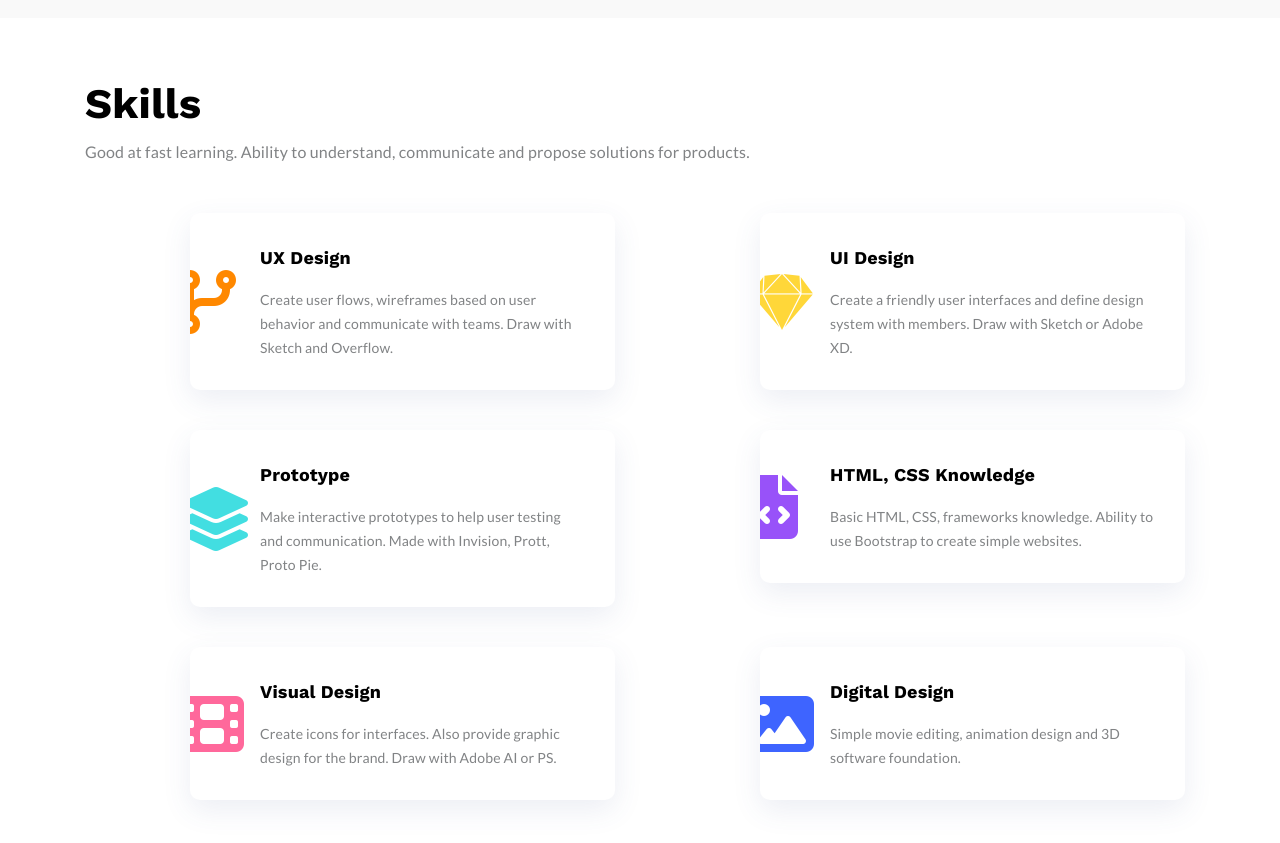
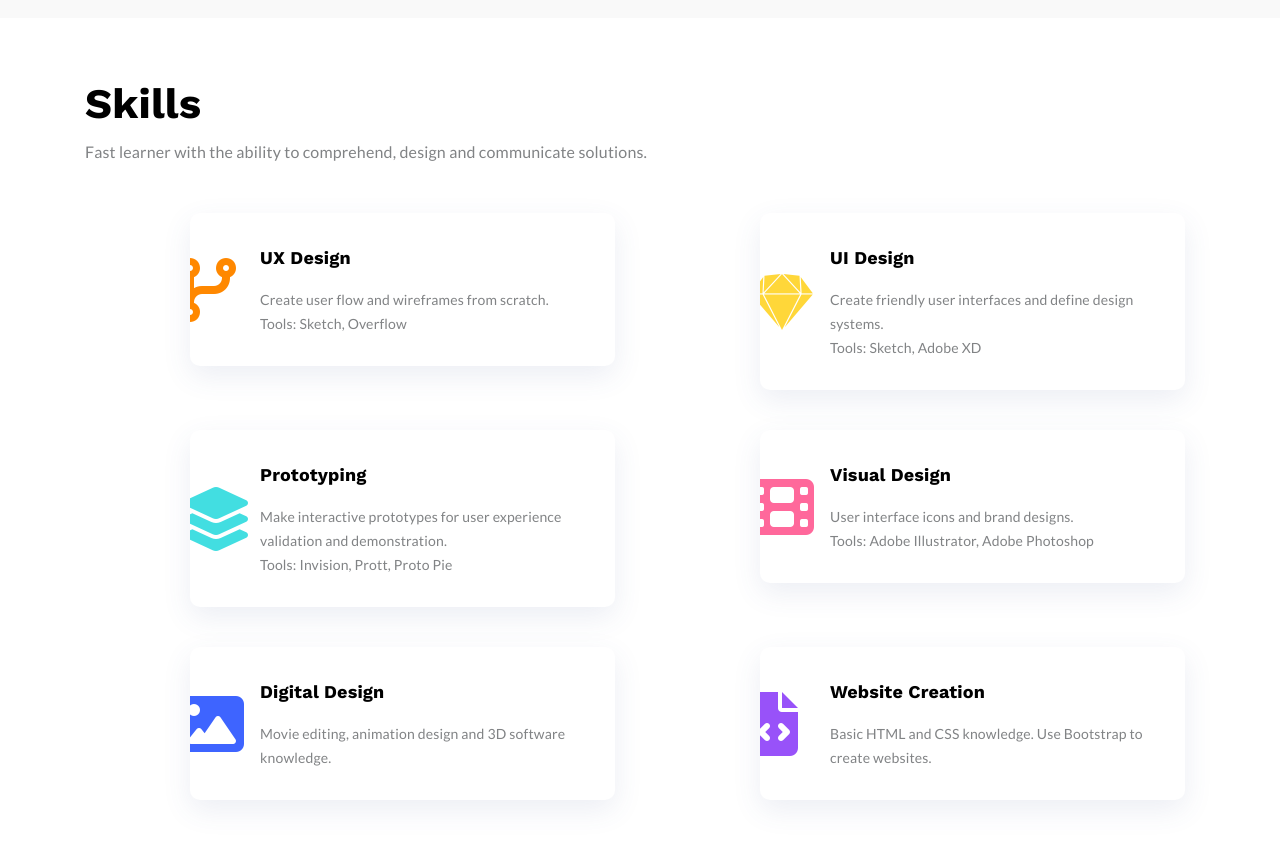
Before and after one commit to vernagong/personal-website, a plain HTML site: page index.html in a window 1280 px wide. Shown: the part 1820-2663 px from the top of the page. Drawn offline with nearby package versions, Linux system fonts and the light colour scheme; some packages are replaced by stand-ins of ours; files that its build step writes are made by us from their sources.

Commit message:
[Update] wording updated.

```diff
--- a/index.html
+++ b/index.html
@@ -74,7 +74,7 @@
                     <span class="cd-words-wrapper text-color">
                         <b class="is-visible">Verna </b>
                         <b>A Product Designer</b>
-                        <b>A Solution Provider</b>
+                        <b>A Problem Solver</b>
                     </span>
                 </h2>
 			</div>
@@ -89,7 +89,7 @@
       <div class="container">
         <div class="row">
 			<div class="title col-lg-12">
-				<h4>I hope each work has a meaning, solve problems, help customers or improve life, that can make our life more interesting.<br><br><br></h4>
+				<h4>I hope each work has a meaning, to solve problems or improve user experience, that can make our lives more interesting.<br><br><br></h4>
 			</div>
            <div class="col-lg-6">
             <div class="box wow bounceInUp" data-wow-duration="1.4s">
@@ -169,7 +169,7 @@
         <div class="row">
 			<div class="col-lg-10">
 				<h2 class="mb-2">Skills</h2>
-				<p class="mb-5">Good at fast learning. Ability to understand, communicate and propose solutions for products.</p>
+				<p class="mb-5">Fast learner with the ability to comprehend, design and communicate solutions.</p>
 			</div>
 		</div>
 
@@ -178,7 +178,7 @@
             <div class="box">
               <div class="icon"><i class="fas fa-code-branch" style="color: #ff8800;"></i></div>
               <h4 class="title">UX Design</h4>
-              <p class="description">Create user flows, wireframes based on user behavior and communicate with teams. Draw with Sketch and Overflow.</p>
+              <p class="description">Create user flow and wireframes from scratch. <br>Tools: Sketch, Overflow</p>
             </div>
           </div>
 
@@ -186,22 +186,15 @@
             <div class="box">
               <div class="icon"><i class="fab fa-sketch" style="color: #ffd739;"></i></div>
               <h4 class="title">UI Design</h4>
-              <p class="description">Create a friendly user interfaces and define design system with members. Draw with Sketch or Adobe XD.</p>
+              <p class="description">Create friendly user interfaces and define design systems. <br>Tools: Sketch, Adobe XD</p>
             </div>
           </div>
 
           <div class="col-md-6 col-lg-5 offset-lg-1 wow bounceInUp" data-wow-duration="1.4s">
             <div class="box">
               <div class="icon"><i class="fas fa-layer-group" style="color: #42dee1;"></i></div>
-              <h4 class="title">Prototype</h4>
-              <p class="description">Make interactive prototypes to help user testing and communication. Made with Invision, Prott, Proto Pie.</p>
-            </div>
-          </div>
-          <div class="col-md-6 col-lg-5 offset-lg-1 wow bounceInUp" data-wow-duration="1.4s">
-            <div class="box">
-              <div class="icon"><i class="fas fa-file-code" style="color:#9852f9;"></i></div>
-              <h4 class="title">HTML, CSS Knowledge</h4>
-              <p class="description">Basic HTML, CSS, frameworks knowledge. Ability to use Bootstrap to create simple websites.</p>
+              <h4 class="title">Prototyping</h4>
+              <p class="description">Make interactive prototypes for user experience validation and demonstration. <br>Tools: Invision, Prott, Proto Pie</p>
             </div>
           </div>
 
@@ -209,7 +202,7 @@
             <div class="box">
                 <div class="icon"><i class="fas fa-film" style="color: #ff689b;"></i></div>
               <h4 class="title">Visual Design</h4>
-              <p class="description">Create icons for interfaces. Also provide graphic design for the brand. Draw with Adobe AI or PS.</p>
+              <p class="description">User interface icons and brand designs. <br>Tools: Adobe Illustrator, Adobe Photoshop</p>
             </div>
           </div>
 
@@ -217,7 +210,15 @@
             <div class="box">
               <div class="icon"><i class="fas fa-image" style="color: #3e64ff;"></i></div>
               <h4 class="title">Digital Design</h4>
-              <p class="description">Simple movie editing, animation design and 3D software foundation.</p>
+              <p class="description">Movie editing, animation design and 3D software knowledge.</p>
+            </div>
+          </div>
+
+         <div class="col-md-6 col-lg-5 offset-lg-1 wow bounceInUp" data-wow-duration="1.4s">
+         <div class="box">
+              <div class="icon"><i class="fas fa-file-code" style="color:#9852f9;"></i></div>
+              <h4 class="title">Website Creation</h4>
+              <p class="description">Basic HTML and CSS knowledge. Use Bootstrap to create websites.</p>
             </div>
           </div>
 
```
